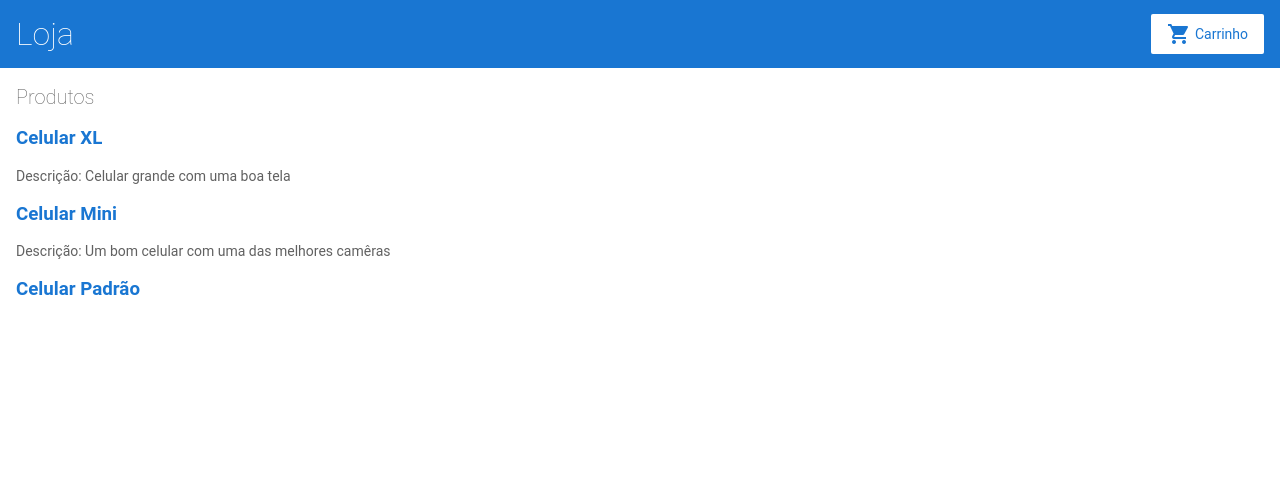
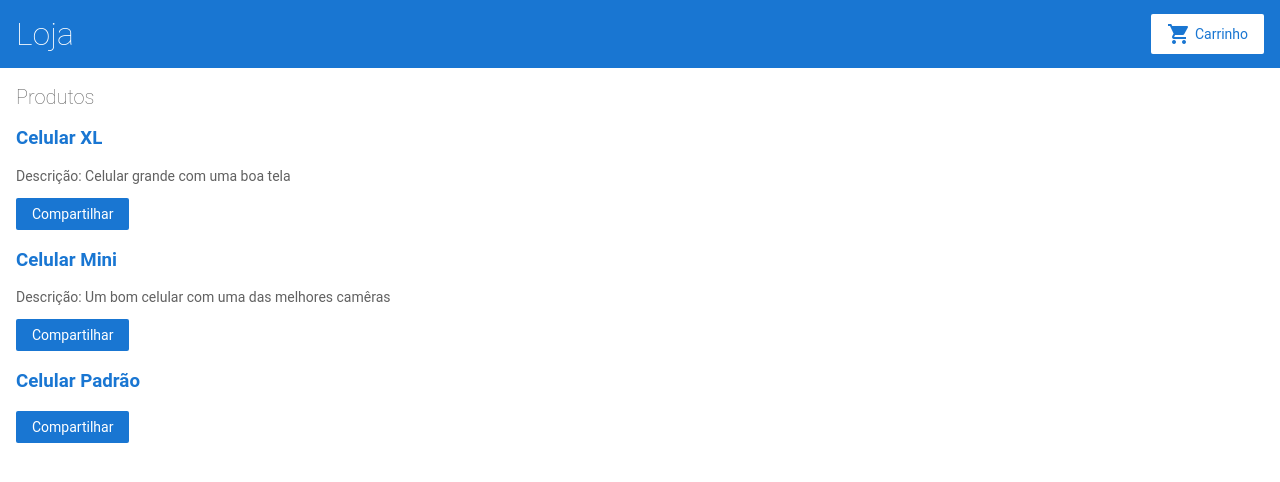
Before and after one commit to sonsyrock/angular-exemplo, an Angular app: page / in a window 1280 px wide. Shown: the top 482 px of the page. Built offline with nearby package versions, Linux system fonts and the light colour scheme.

Commit message:
2 files modified

```diff
--- a/src/app/product-list/product-list.component.html
+++ b/src/app/product-list/product-list.component.html
@@ -17,6 +17,10 @@
 
 </p>
 
+<button (click)="compartilhar()"><!--Botão criado para acionar o método compartilhar() presente no componente (product-list.component.ts)-->
+  Compartilhar
+</button>
+
 </div>
 <!--
 Copyright Google LLC. All Rights Reserved.
--- a/src/app/product-list/product-list.component.ts
+++ b/src/app/product-list/product-list.component.ts
@@ -10,7 +10,7 @@ import { products } from '../products';
 export class ProductListComponent {
   products = products;
 
-  share() {
+  compartilhar() { //Método que exibi uma mensagem na tela quando é acionado no botão em product-list.component.html
     window.alert('O produto foi compartilhado!');
   }
 }
```
